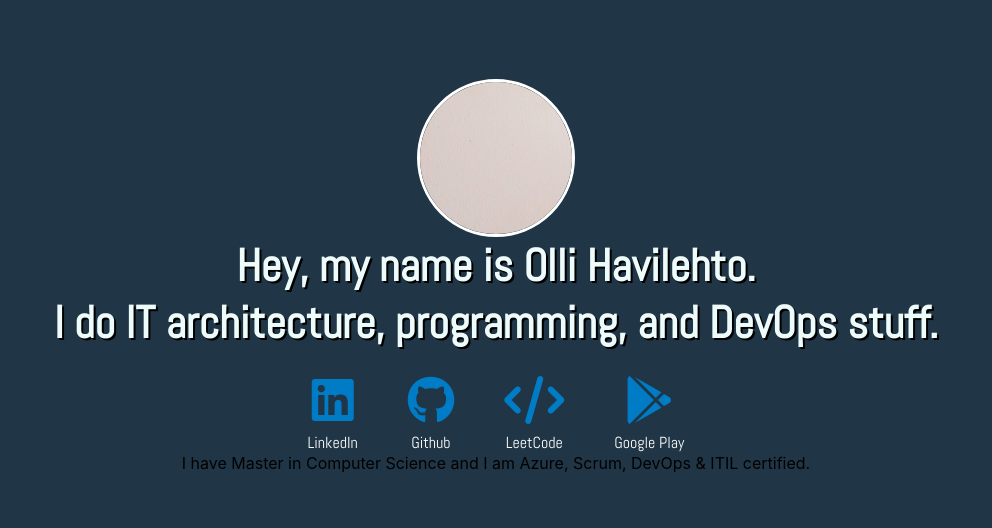
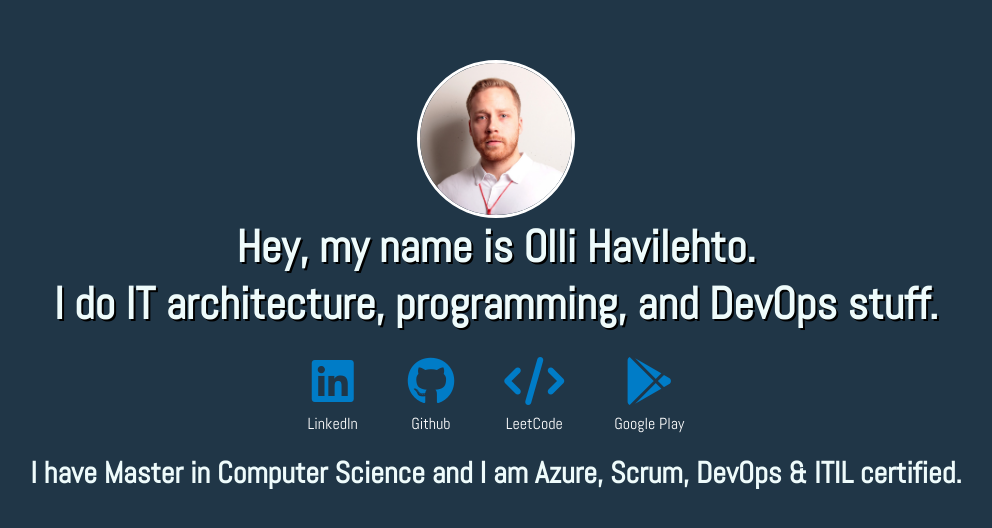
Before and after one commit to olli1337/homepage, a React (Create React App) app: page / in a window 1280 px wide. Shown: the part 124-652 px from the top of the page, without its empty margins (144-1136 px from the left). Built offline with nearby package versions, Linux system fonts and the light colour scheme.

Commit message:
Remove unused import, fix div name, fix classname

```diff
--- a/src/App.js
+++ b/src/App.js
@@ -1,5 +1,4 @@
 import React from 'react';
-import './App.css';
 import SocialLink from './components/SocialLink/SocialLink';
 import styles from './App.module.css'
 
@@ -9,7 +8,7 @@ function App() {
       <div className={styles.container}>
         <div className={styles.topSection}>
           <div className={styles.avatarWrapper}>
-            <img src={'/img/avatar.png'} alt='Avatar' className='avatar' />
+            <img src={'/img/avatar.png'} alt='Avatar' className={styles.avatar} />
           </div>
           <div className={styles.topSectionTitle}>
             <div className={styles.topSectionTitleText}>Hey, my name is Olli Havilehto.</div>
@@ -22,8 +21,8 @@ function App() {
           <SocialLink iconName="fas fa-code" linkTarget={'https://leetcode.com/olli1337/'} tooltipText={'LeetCode'} />
           <SocialLink iconName="fab fa-google-play" linkTarget={'https://play.google.com/store/apps/developer?id=Havilehto+Technologies+Shaping+Your+Future&hl=fi'} tooltipText={'Google Play'} />
         </div>
-        <div className={styles.bottomSectionTitle}>
-          <div >
+        <div className={styles.bottomSection}>
+          <div className={styles.bottomSectionTitle}>
             <div className={styles.bottomSectionTitleText}>I have Master in Computer Science and I am Azure, Scrum, DevOps & ITIL certified.</div>
           </div>
         </div>
```
